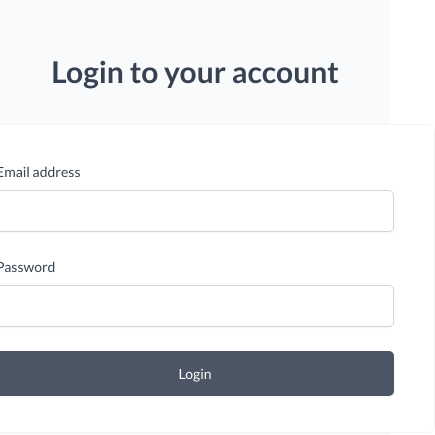
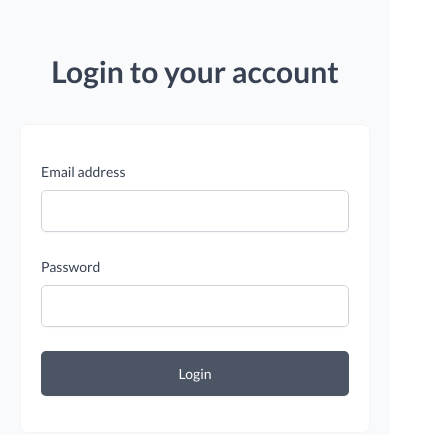
Before and after one commit to rajibul-dev/winning-habits, a React (Vite) app in the folder frontend/: page /login in a window 390 px wide. Shown: the part 181-616 px from the top of the page, 435 px wide, since content can reach past the window. Built offline with nearby package versions, Linux system fonts and the light colour scheme; no server answers.

Commit message:
easily made them responsive

```diff
--- a/frontend/src/pages/Login.jsx
+++ b/frontend/src/pages/Login.jsx
@@ -2,14 +2,23 @@ import LoginForm from "../features/authentication/LoginForm";
 import styled from "styled-components";
 import Heading from "../ui/Heading.jsx";
 
+const verticalSpaceOnLessHeight = `6rem`;
+
 export const LoginLayout = styled.main`
-  min-height: 100vh;
+  min-height: 100dvh;
   display: grid;
-  grid-template-columns: 48rem;
+  grid-template-columns: minmax(auto, 48rem);
   align-content: center;
   justify-content: center;
   gap: 3.2rem;
   background-color: var(--color-grey-50);
+  padding-inline: 2rem;
+
+  @media (max-height: 31.5em) {
+    min-height: auto;
+    padding-top: ${verticalSpaceOnLessHeight};
+    padding-bottom: ${verticalSpaceOnLessHeight};
+  }
 `;
 
 export default function Login() {
--- a/frontend/src/ui/Form.jsx
+++ b/frontend/src/ui/Form.jsx
@@ -20,6 +20,10 @@ const Form = styled.form`
 
   overflow: hidden;
   font-size: 1.4rem;
+
+  @media (max-width: 27em) {
+    padding: 2.4rem 2rem;
+  }
 `;
 
 Form.defaultProps = {
```
